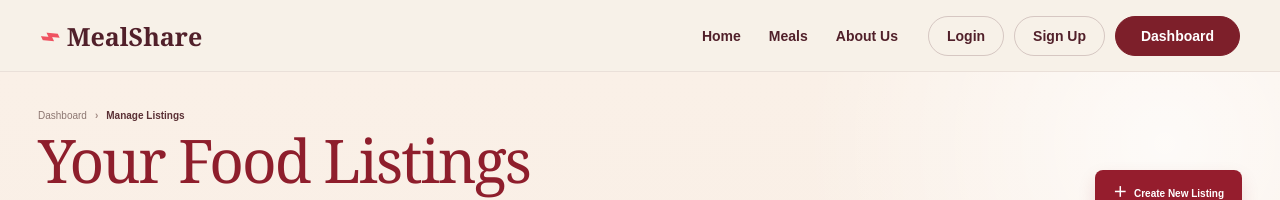
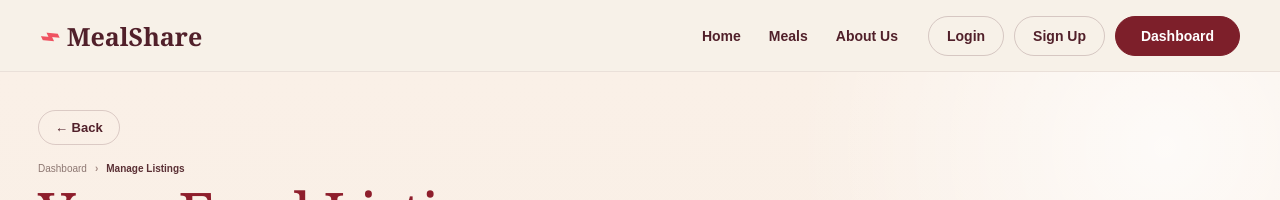
Before and after one commit to PushtiChothani/MealShare, a React (Vite) app: page /manage-listings in a window 1280 px wide. Shown: the top 200 px of the page. Built offline with nearby package versions, Linux system fonts and the light colour scheme.

Commit message:
Add dashboard back navigation

```diff
--- a/src/pages/ManageListings/ManageListings.css
+++ b/src/pages/ManageListings/ManageListings.css
@@ -325,3 +325,24 @@
     grid-template-columns: 1fr;
   }
 }
+.manage-listings-back-button {
+  display: inline-flex;
+  align-items: center;
+  gap: 8px;
+  margin-bottom: 18px;
+  padding: 9px 16px;
+  border: 1px solid rgba(81, 32, 42, 0.18);
+  border-radius: 999px;
+  background: transparent;
+  color: #51202a;
+  font-size: 13px;
+  font-weight: 700;
+  cursor: pointer;
+  transition: 0.2s ease;
+}
+
+.manage-listings-back-button:hover {
+  background: #51202a;
+  color: #ffffff;
+  border-color: #51202a;
+}
--- a/src/pages/ManageListings/ManageListings.jsx
+++ b/src/pages/ManageListings/ManageListings.jsx
@@ -155,7 +155,14 @@ function normalizeListing(listing) {
 
 function ManageListings() {
   const navigate = useNavigate();
+  const handleBack = () => {
+    if (window.history.length > 1) {
+      navigate(-1);
+      return;
+    }
 
+    navigate("/food-lister-dashboard");
+  };
   const [
     listings,
     setListings,
@@ -428,6 +435,13 @@ function ManageListings() {
     <main className="manage-listings-page">
 
       <div className="manage-listings-container">
+        <button
+        type="button"
+        className="manage-listings-back-button"
+        onClick={handleBack}
+      >
+        ← Back
+      </button>
 
         {/* =================================================
             BREADCRUMB
--- a/src/pages/PartnerProfile/PartnerProfile.css
+++ b/src/pages/PartnerProfile/PartnerProfile.css
@@ -193,3 +193,24 @@
     text-align: center;
   }
 }
+.partner-profile-back-button {
+  display: inline-flex;
+  align-items: center;
+  gap: 8px;
+  margin-bottom: 18px;
+  padding: 9px 16px;
+  border: 1px solid rgba(81, 32, 42, 0.18);
+  border-radius: 999px;
+  background: transparent;
+  color: #51202a;
+  font-size: 13px;
+  font-weight: 700;
+  cursor: pointer;
+  transition: 0.2s ease;
+}
+
+.partner-profile-back-button:hover {
+  background: #51202a;
+  color: #ffffff;
+  border-color: #51202a;
+}
--- a/src/pages/PartnerProfile/PartnerProfile.jsx
+++ b/src/pages/PartnerProfile/PartnerProfile.jsx
@@ -1,4 +1,5 @@
 import { useEffect, useState } from "react";
+import { useNavigate } from "react-router-dom";
 import "./PartnerProfile.css";
 
 const DEFAULT_PROFILE = {
@@ -15,6 +16,16 @@ const DEFAULT_PROFILE = {
 const PROFILE_STORAGE_KEY = "mealshare_partner_profile";
 
 function PartnerProfile() {
+    const navigate = useNavigate();
+
+  const handleBack = () => {
+    if (window.history.length > 1) {
+      navigate(-1);
+      return;
+    }
+
+    navigate("/food-lister-dashboard");
+  };
   const [profile, setProfile] = useState(() => {
     try {
       const savedProfile = localStorage.getItem(PROFILE_STORAGE_KEY);
@@ -70,7 +81,15 @@ function PartnerProfile() {
 
   return (
     <main className="partner-profile-page">
+       <button
+      type="button"
+      className="partner-profile-back-button"
+      onClick={handleBack}
+    >
+      ← Back
+    </button>
       <section className="partner-profile-header">
+
         <div>
           <p className="partner-profile-eyebrow">
             Partner Dashboard
```
